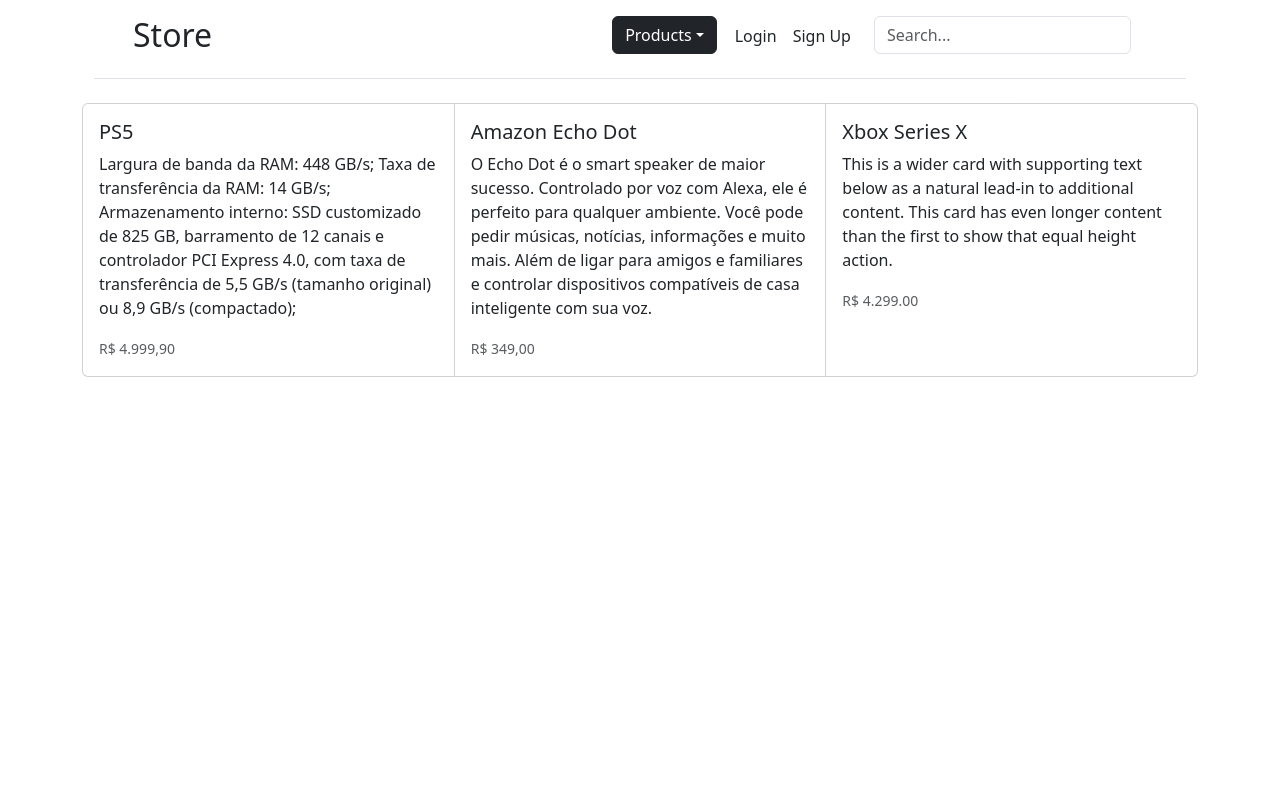
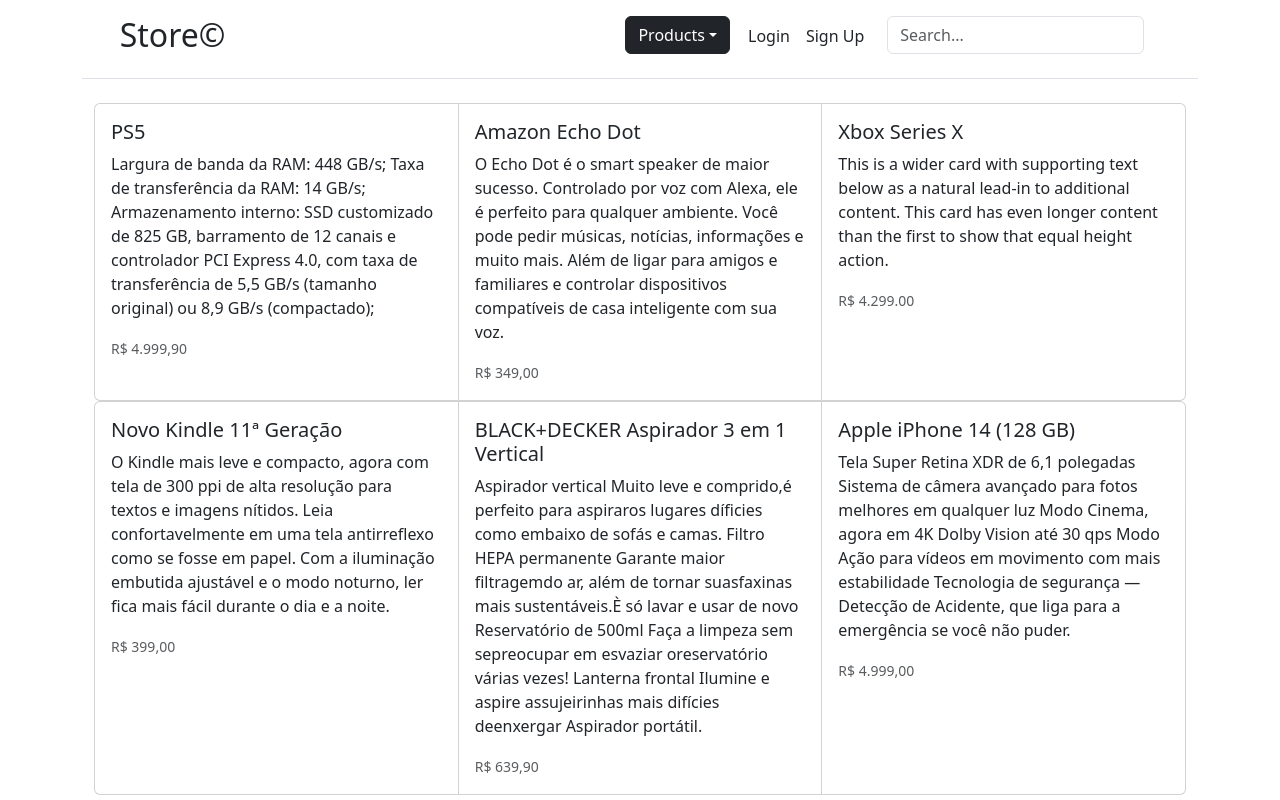
Before and after one commit to paulaquadros/react-api, a React (Create React App) app in the folder frontend/my-app/: page / in a window 1280 px wide. Built offline with nearby package versions, Linux system fonts and the light colour scheme.

Commit message:
2nd exercise - done

```diff
--- a/frontend/my-app/package.json
+++ b/frontend/my-app/package.json
@@ -6,7 +6,9 @@
     "@testing-library/jest-dom": "^5.16.5",
     "@testing-library/react": "^13.4.0",
     "@testing-library/user-event": "^13.5.0",
+    "bootstrap": "^5.3.0",
     "react": "^18.2.0",
+    "react-bootstrap": "^2.8.0",
     "react-dom": "^18.2.0",
     "react-scripts": "5.0.1",
     "web-vitals": "^2.1.4"
--- a/frontend/my-app/src/App.js
+++ b/frontend/my-app/src/App.js
@@ -2,53 +2,52 @@
 
 const Header = () => {
   return (
-    <div class="container">
-      <header class="d-flex flex-wrap justify-content-center py-3 mb-4 border-bottom">
-        <ul class="nav nav-pills">
+    <header className="d-flex flex-wrap justify-content-center py-3 mb-4 border-bottom">
+      <ul className="nav nav-pills">
         <li>
-            <h2>Store </h2>
+          <h2>Store©</h2>
         </li>
-          <li class="nav-item dropdown">
+        <li className="nav-item dropdown" id="produtos">
           <button
-              class="btn btn-dark dropdown-toggle"
+            className="btn btn-dark dropdown-toggle"
             data-bs-toggle="dropdown"
             aria-expanded="false"
           >
             Products
           </button>
-            <ul class="dropdown-menu dropdown-menu-dark">
+          <ul className="dropdown-menu dropdown-menu-dark">
             <li>
-                <a class="dropdown-item" href="/create">
+              <a className="dropdown-item" href="/create">
                 Create
               </a>
             </li>
             <li>
-                <a class="dropdown-item" href="/update">
+              <a className="dropdown-item" href="/update">
                 Update
               </a>
             </li>
             <li>
-                <a class="dropdown-item" href="/delete">
+              <a className="dropdown-item" href="/delete">
                 Delete
               </a>
             </li>
           </ul>
         </li>
-          <li class="nav-item" id="login">
-            <a href="google.com" class="nav-link px-2 link-dark">
+        <li className="nav-item" id="login">
+          <a href="google.com" className="nav-link px-2 link-dark">
             Login
           </a>
         </li>
-          <li class="nav-item" id="signup">
-            <a href="google.com" class="nav-link px-2 link-dark">
+        <li className="nav-item" id="signup">
+          <a href="google.com" className="nav-link px-2 link-dark">
             Sign Up
           </a>
         </li>
         <li>
-            <form class="col-12 col-lg-auto mb-3 mb-lg-0 me-lg-3" id="search">
+          <form className="col-12 col-lg-auto mb-3 mb-lg-0 me-lg-3" id="search">
             <input
               type="search"
-                class="form-control"
+              className="form-control"
               placeholder="Search..."
               aria-label="Search"
             />
@@ -56,54 +55,106 @@
         </li>
       </ul>
     </header>
-    </div>
   );
 };
 
 const Body = () => {
   return (
-    <div class="card-group">
-      <div class="card">
-        <div class="card-body">
-          <h5 class="card-title">PS5</h5>
-          <p class="card-text">
-            Largura de banda da RAM: 448 GB/s; Taxa de transferência da RAM: 14
-            GB/s; Armazenamento interno: SSD customizado de 825 GB, barramento
-            de 12 canais e controlador PCI Express 4.0, com taxa de
+    <div className="container">
+      <div className="card-group">
+        <div className="card">
+          <div className="card-body">
+            <h5 className="card-title">PS5</h5>
+            <p className="card-text">
+              Largura de banda da RAM: 448 GB/s; Taxa de transferência da RAM:
+              14 GB/s; Armazenamento interno: SSD customizado de 825 GB,
+              barramento de 12 canais e controlador PCI Express 4.0, com taxa de
               transferência de 5,5 GB/s (tamanho original) ou 8,9 GB/s
               (compactado);
             </p>
-          <p class="card-text">
-            <small class="text-body-secondary">R$ 4.999,90</small>
+            <p className="card-text">
+              <small className="text-body-secondary">R$ 4.999,90</small>
             </p>
           </div>
         </div>
-      <div class="card">
-        <div class="card-body">
-          <h5 class="card-title">Amazon Echo Dot</h5>
-          <p class="card-text">
+        <div className="card">
+          <div className="card-body">
+            <h5 className="card-title">Amazon Echo Dot</h5>
+            <p className="card-text">
               O Echo Dot é o smart speaker de maior sucesso. Controlado por voz
               com Alexa, ele é perfeito para qualquer ambiente. Você pode pedir
               músicas, notícias, informações e muito mais. Além de ligar para
               amigos e familiares e controlar dispositivos compatíveis de casa
               inteligente com sua voz.
             </p>
-          <p class="card-text">
-            <small class="text-body-secondary">R$ 349,00</small>
+            <p className="card-text">
+              <small className="text-body-secondary">R$ 349,00</small>
             </p>
           </div>
         </div>
-      <div class="card">
-        <div class="card-body">
-          <h5 class="card-title">Xbox Series X</h5>
-          <p class="card-text">
-            This is a wider card with supporting text below as a natural lead-in
-            to additional content. This card has even longer content than the
-            first to show that equal height action.
+        <div className="card">
+          <div className="card-body">
+            <h5 className="card-title">Xbox Series X</h5>
+            <p className="card-text">
+              This is a wider card with supporting text below as a natural
+              lead-in to additional content. This card has even longer content
+              than the first to show that equal height action.
             </p>
-          <p class="card-text">
-            <small class="text-body-secondary">R$ 4.299.00</small>
+            <p className="card-text">
+              <small className="text-body-secondary">R$ 4.299.00</small>
             </p>
+          </div>
+        </div>
+      </div>
+      <div className="card-group">
+        <div className="card">
+          <div className="card-body">
+            <h5 className="card-title">Novo Kindle 11ª Geração</h5>
+            <p className="card-text">
+              O Kindle mais leve e compacto, agora com tela de 300 ppi de alta
+              resolução para textos e imagens nítidos. Leia confortavelmente em
+              uma tela antirreflexo como se fosse em papel. Com a iluminação
+              embutida ajustável e o modo noturno, ler fica mais fácil durante o
+              dia e a noite.
+            </p>
+            <p className="card-text">
+              <small className="text-body-secondary">R$ 399,00</small>
+            </p>
+          </div>
+        </div>
+        <div className="card">
+          <div className="card-body">
+            <h5 className="card-title">
+              BLACK+DECKER Aspirador 3 em 1 Vertical
+            </h5>
+            <p className="card-text">
+              Aspirador vertical Muito leve e comprido,é perfeito para aspiraros
+              lugares díficies como embaixo de sofás e camas. Filtro HEPA
+              permanente Garante maior filtragemdo ar, além de tornar
+              suasfaxinas mais sustentáveis.È só lavar e usar de novo
+              Reservatório de 500ml Faça a limpeza sem sepreocupar em esvaziar
+              oreservatório várias vezes! Lanterna frontal Ilumine e aspire
+              assujeirinhas mais difícies deenxergar Aspirador portátil.
+            </p>
+            <p className="card-text">
+              <small className="text-body-secondary">R$ 639,90</small>
+            </p>
+          </div>
+        </div>
+        <div className="card">
+          <div className="card-body">
+            <h5 className="card-title">Apple iPhone 14 (128 GB)</h5>
+            <p className="card-text">
+              Tela Super Retina XDR de 6,1 polegadas Sistema de câmera avançado
+              para fotos melhores em qualquer luz Modo Cinema, agora em 4K Dolby
+              Vision até 30 qps Modo Ação para vídeos em movimento com mais
+              estabilidade Tecnologia de segurança — Detecção de Acidente, que
+              liga para a emergência se você não puder.
+            </p>
+            <p className="card-text">
+              <small className="text-body-secondary">R$ 4.999,00</small>
+            </p>
+          </div>
         </div>
       </div>
     </div>
```
Also changed, not shown: 1 other file (tests, documents, lock files or other folders). Lines whose indentation alone changed are shown as unchanged.
